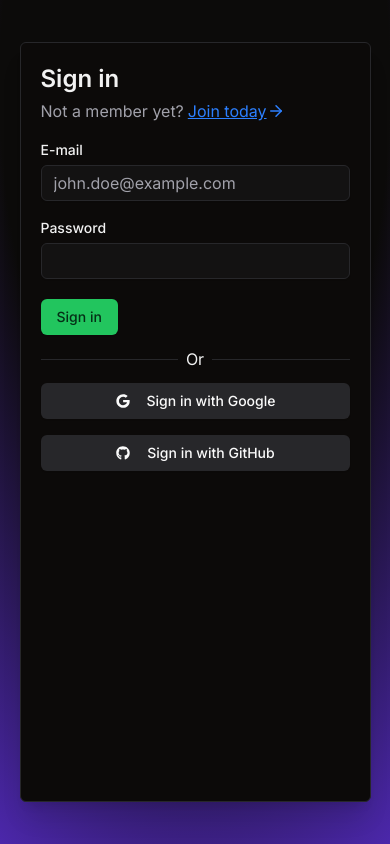
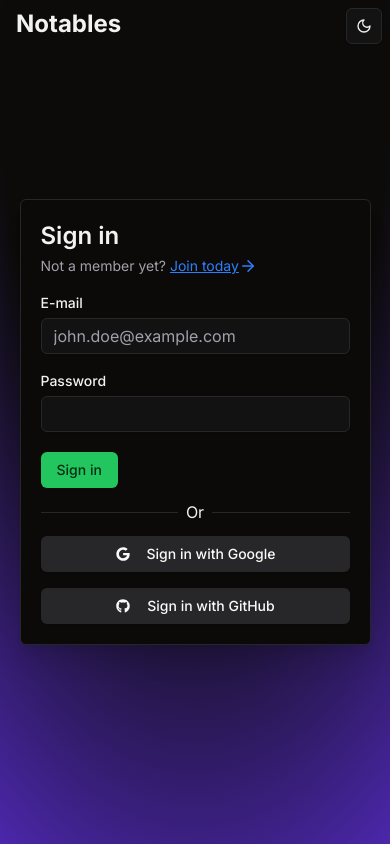
Before and after one commit to KoblizekXD/notables, a Next.js app: page /sign-in in a window 390 px wide. Built offline with nearby package versions, Linux system fonts and the light colour scheme.

Commit message:
Fix base signin structure

```diff
--- a/src/app/sign-in/page.tsx
+++ b/src/app/sign-in/page.tsx
@@ -2,6 +2,7 @@
 
 import "@/app/globals.css";
 import ThemeBasedRenderer from "@/components/theme-based-renderer";
+import { ThemeToggle } from "@/components/theme-toggle";
 import { Button } from "@/components/ui/button";
 import {
   Form,
@@ -44,15 +45,25 @@ export default function SignInPage() {
         }
       />
       <motion.div
+        initial={{ opacity: 0, x: 'calc(var(--spacing) * -2)' }}
+        animate={{ opacity: 1, x: 'calc(var(--spacing) * 2)' }}
+        transition={{ duration: 0.4, ease: "circInOut" }}
+        className="absolute left-2 top-2 text-2xl font-bold">
+        <Link href={"/"}>
+          Notables
+        </Link>
+      </motion.div>
+      <ThemeToggle className="absolute right-2 top-2" />
+      <motion.div
         initial={{ opacity: 0, y: -50 }}
         animate={{ opacity: 1, y: 0 }}
         transition={{ duration: 0.4, ease: "circInOut" }}
         className={
-          "w-[90%] h-[90%] md:w-[50%] md:h-[50%] p-5 flex flex-col gap-y-1 border border-border bg-background shadow-xl rounded-md"
+          "w-[90%] h-fit md:w-[50%] md:h-[50%] p-5 flex flex-col gap-y-1 border border-border bg-background shadow-xl rounded-md"
         }
       >
         <h1 className="text-2xl font-semibold">Sign in</h1>
-        <h2 className="text-muted-foreground flex items-center gap-x-1">
+        <h2 className="text-muted-foreground text-sm md:text-base flex items-center gap-x-1">
           Not a member yet?{" "}
           <Link
             className="underline flex items-center text-blue-500"
@@ -101,7 +112,7 @@ export default function SignInPage() {
           Or
           <hr className="border-t flex-auto border-border" />
         </div>
-        <div className="flex gap-y-4 flex-col md:mt-auto">
+        <div className="flex gap-y-4 flex-col mt-auto">
           <Button className="flex items-center" variant="secondary">
             <FontAwesomeIcon icon={faGoogle} className="mr-2" />
             Sign in with Google
--- a/src/components/theme-toggle.tsx
+++ b/src/components/theme-toggle.tsx
@@ -11,13 +11,13 @@ import {
   DropdownMenuTrigger,
 } from "@/components/ui/dropdown-menu";
 
-export function ThemeToggle() {
+export function ThemeToggle(props: React.ComponentProps<"button">) {
   const { setTheme } = useTheme();
 
   return (
     <DropdownMenu>
       <DropdownMenuTrigger asChild>
-        <Button variant="outline" size="icon">
+        <Button {...props} variant="outline" size="icon">
           <Sun className="h-[1.2rem] w-[1.2rem] rotate-0 scale-100 transition-all dark:-rotate-90 dark:scale-0" />
           <Moon className="absolute h-[1.2rem] w-[1.2rem] rotate-90 scale-0 transition-all dark:rotate-0 dark:scale-100" />
           <span className="sr-only">Toggle theme</span>
```
